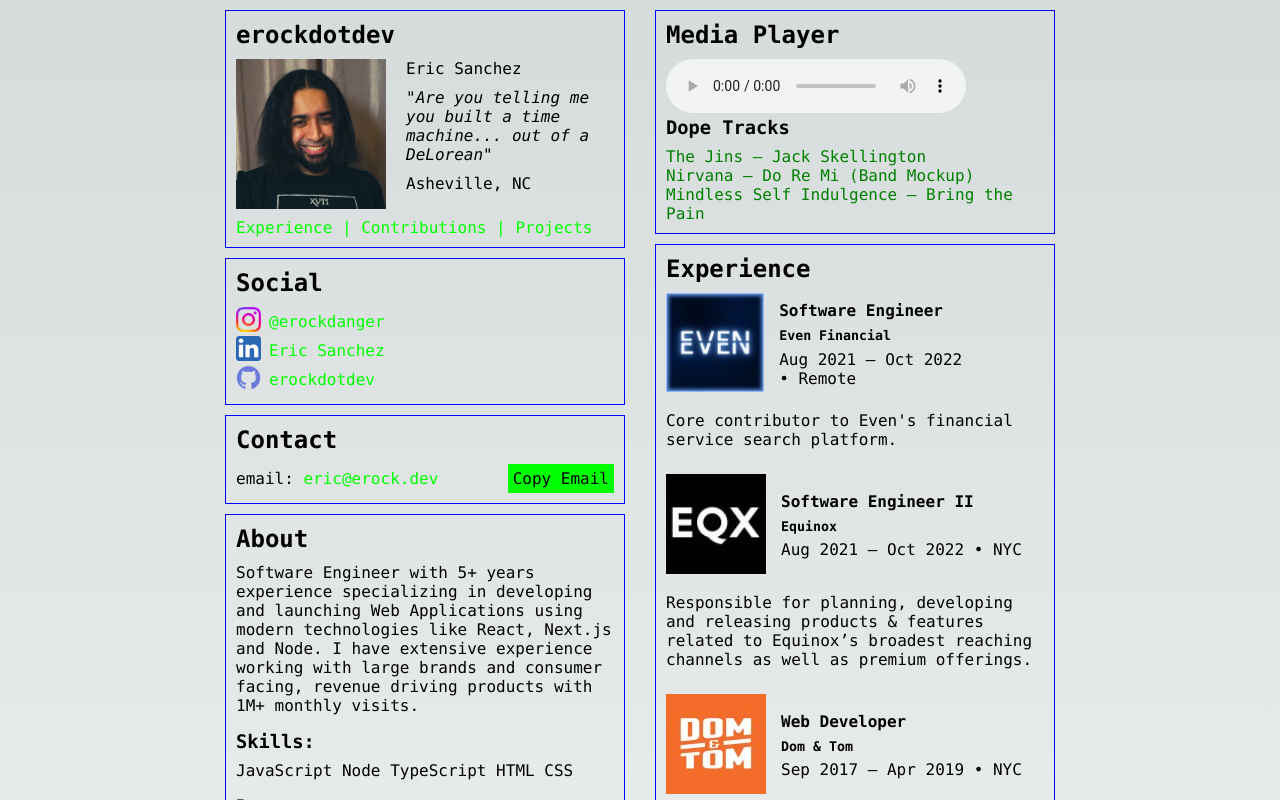
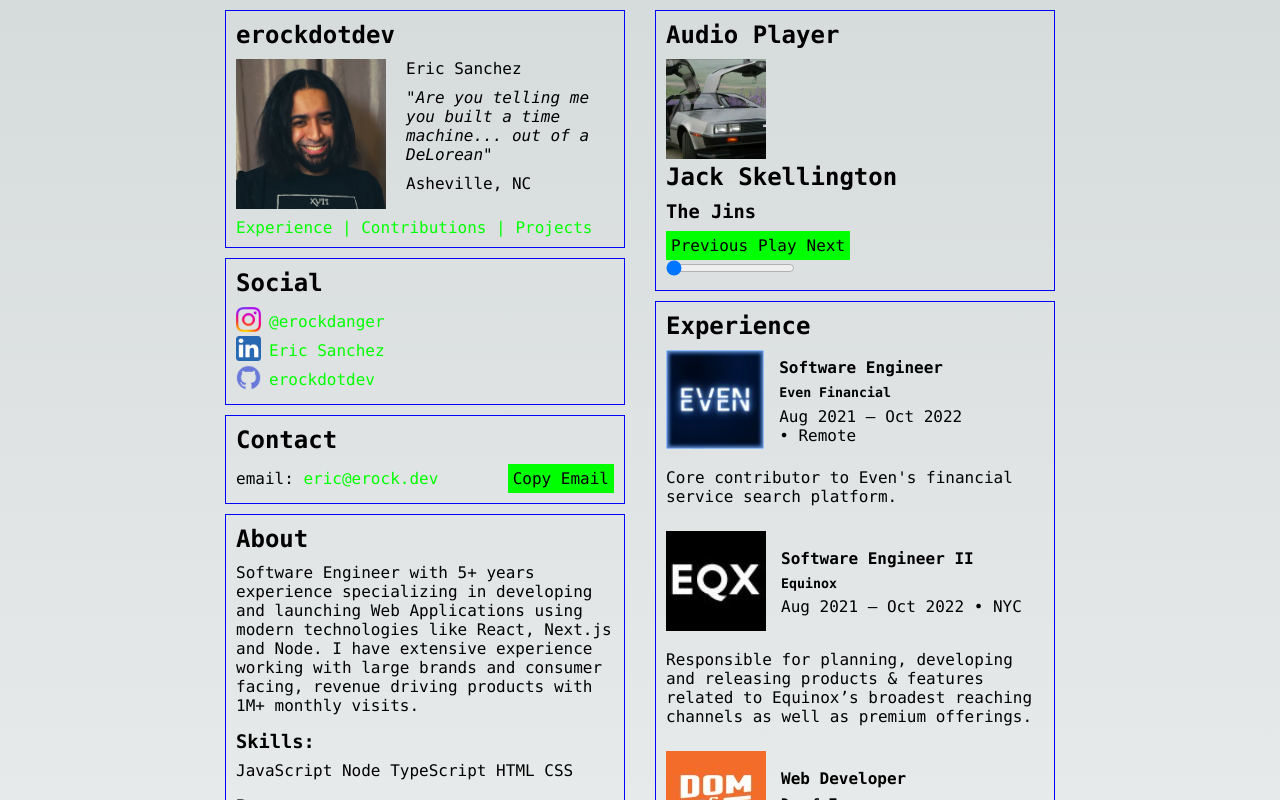
Before and after one commit to erockdotdev/erockdotdev, a Next.js app: page / in a window 1280 px wide. Shown: the top 800 px of the page. Built offline with nearby package versions, Linux system fonts and the light colour scheme.

Commit message:
scaffold audio player

```diff
--- /dev/null
+++ b/src/components/modules/info-cards/AudioPlayer/AudioControls/index.tsx
@@ -0,0 +1,65 @@
+import styles from "./styles.module.scss";
+
+interface IAudioControls {
+  isPlaying: boolean;
+  onPlayPauseClick: any;
+  onPrevClick: any;
+  onNextClick: any;
+}
+
+const AudioControls = ({
+  isPlaying,
+  onPlayPauseClick,
+  onPrevClick,
+  onNextClick,
+}: IAudioControls) => {
+  const renderPlayPauseButtons = (isPlaying: boolean) => {
+    if (isPlaying) {
+      return (
+        <button
+          type="button"
+          className="pause"
+          aria-label="Pause"
+          onClick={() => onPlayPauseClick(false)}
+        >
+          Play
+        </button>
+      );
+    } else {
+      return (
+        <button
+          type="button"
+          className="play"
+          aria-label="Play"
+          onClick={() => onPlayPauseClick(true)}
+        >
+          Play
+        </button>
+      );
+    }
+  };
+
+  return (
+    <div className={styles["audio-controls"]}>
+      <button
+        type="button"
+        className="prev"
+        aria-label="Previous"
+        onClick={onPrevClick}
+      >
+        Previous
+      </button>
+      {renderPlayPauseButtons(isPlaying)}
+      <button
+        type="button"
+        className="next"
+        aria-label="Next"
+        onClick={onPrevClick}
+      >
+        Next
+      </button>
+    </div>
+  );
+};
+
+export default AudioControls;
--- /dev/null
+++ b/src/components/modules/info-cards/AudioPlayer/demo-track.js
@@ -0,0 +1,23 @@
+export const tracks = [
+  {
+    title: "Jack Skellington",
+    artist: "The Jins",
+    audioSrc: "/audio/jack-skellington.mp3",
+    image: "/audio/delorean-placeholder.png",
+    color: "red",
+  },
+  {
+    title: "Do Re Mi (Band Mockup)",
+    artist: "Nirvana",
+    audioSrc: "/audio/do-re-mi.mp3",
+    image: "/audio/delorean-placeholder.png",
+    color: "green",
+  },
+  {
+    title: "Bring the Pain",
+    artist: "Mindless Self Indulgence",
+    audioSrc: "/audio/bring-the-pain.mp3",
+    image: "/audio/delorean-placeholder.png",
+    color: "blue",
+  },
+];
--- /dev/null
+++ b/src/components/modules/info-cards/AudioPlayer/index.tsx
@@ -0,0 +1,134 @@
+import Image from "next/image";
+import { useEffect, useRef, useState } from "react";
+import AudioControls from "./AudioControls";
+
+import styles from "./styles.module.scss";
+
+const AudioPlayer = ({ data: { tracks } }: any) => {
+  const [audio, setAudio] = useState<HTMLAudioElement | null>(null);
+  const [trackIndex, setTrackIndex] = useState(0);
+  const [trackProgress, setTrackProgress] = useState(0);
+  const [isPlaying, setIsPlaying] = useState(false);
+  const { title, artist, color, image, audioSrc } = tracks[trackIndex];
+
+  const audioRef = useRef<HTMLAudioElement | undefined>(
+    typeof Audio !== "undefined" ? new Audio() : undefined
+  );
+  useEffect(() => {
+    audioRef.current = new Audio(audioSrc);
+  }, [audioSrc]);
+  useEffect(() => {
+    return () => {
+      audioRef.current?.pause();
+      clearInterval(intervalRef.current);
+    };
+  }, []);
+  useEffect(() => {
+    audioRef.current?.pause();
+    audioRef.current = new Audio(audioSrc);
+    setTrackProgress(audioRef.current?.currentTime);
+
+    if (isReady.current) {
+      audioRef.current.play();
+      setIsPlaying(true);
+      startTimer();
+    } else {
+      isReady.current = true;
+    }
+  }, [trackIndex]);
+
+  const intervalRef = useRef();
+
+  const startTimer = () => {
+    clearInterval(intervalRef.current);
+    let intervalCurrent = intervalRef.current as any;
+    intervalCurrent = setInterval(() => {
+      if (audioRef.current?.ended) {
+        toNextTrack();
+      } else {
+        setTrackProgress(audioRef.current?.currentTime as number);
+      }
+    }, 1000);
+  };
+
+  const isReady = useRef(false);
+
+  const duration = audioRef.current?.duration;
+
+  useEffect(() => {
+    console.log("isPlaying", isPlaying);
+    console.log("audioRef.current", audioRef.current);
+    if (isPlaying) {
+      audioRef.current?.play();
+      startTimer();
+    } else {
+      audioRef.current?.pause();
+    }
+  }, [isPlaying]);
+
+  const toPrevTrack = () => {
+    if (trackIndex - 1 < 0) {
+      setTrackIndex(tracks.length - 1);
+    } else {
+      setTrackIndex(trackIndex - 1);
+    }
+  };
+
+  const toNextTrack = () => {
+    if (trackIndex < tracks.length - 1) {
+      setTrackIndex(tracks.length + 1);
+    } else {
+      setTrackIndex(0);
+    }
+  };
+
+  const onScrub = (value: any) => {
+    clearInterval(intervalRef.current);
+    if (audioRef.current?.currentTime) {
+      audioRef.current.currentTime = value;
+      setTrackProgress(audioRef.current.currentTime);
+    }
+  };
+
+  const onScrubEnd = () => {
+    if (!isPlaying) {
+      setIsPlaying(true);
+    }
+    startTimer();
+  };
+
+  return (
+    <div className={styles["audio-player"]}>
+      <div className={styles["track-info"]}>
+        <Image
+          className="artwork"
+          src={image}
+          alt={`track art work for ${title} by ${artist}`}
+          width={100}
+          height={100}
+        />
+        <h2 className="title">{title}</h2>
+        <h3 className="artist">{artist}</h3>
+        <AudioControls
+          isPlaying={isPlaying}
+          onPrevClick={toPrevTrack}
+          onNextClick={toNextTrack}
+          onPlayPauseClick={setIsPlaying}
+        />
+        <input
+          type="range"
+          value={trackProgress}
+          step="1"
+          min="0"
+          max={duration ? duration : `${duration}`}
+          className="progress"
+          onChange={e => onScrub(e.target.value)}
+          onMouseUp={onScrubEnd}
+          onMouseUp={onScrubEnd}
+        />
+      </div>
+    </div>
+  );
+};
+
+export default AudioPlayer;
--- a/src/components/modules/info-cards/index.tsx
+++ b/src/components/modules/info-cards/index.tsx
@@ -9,6 +9,7 @@
 import Social from "./Social";
 import Projects from "./Projects";
 import MediaPlayer from "./MediaPlayer";
+import AudioPlayer from "./AudioPlayer";
 
 const marshallInfoCards = (props: any) => {
   const { id, data } = props;
@@ -43,9 +44,8 @@
     case "projects":
       infoCard = <Projects {...props} />;
       break;
-    case "media-player":
-      console.log("marshall", data.playlist.tracks);
-      infoCard = <MediaPlayer {...props} />;
+    case "audio-player":
+      infoCard = <AudioPlayer {...props} />;
       break;
     default:
       infoCard = <div />; // how to handle no op?
--- a/src/pages/index.tsx
+++ b/src/pages/index.tsx
@@ -29,6 +29,7 @@
     contributions,
     projects,
     mediaPlayer,
+    audioPlayer,
   } = props;
 
   const isLoaded = useIsLoaded();
@@ -38,7 +39,7 @@
     type: "desktop",
     sections: [
       [overview, social, contact, about, education, associations],
-      [mediaPlayer, /*posts*/ experience, contributions, projects],
+      [audioPlayer, /*posts*/ experience, contributions, projects],
     ],
   };
 
@@ -46,7 +47,7 @@
     type: "mobile",
     sections: [
       overview,
-      mediaPlayer,
+      audioPlayer,
       social,
       contact,
       /*posts,*/
@@ -145,6 +146,7 @@
       contributions: data.contributions,
       projects: data.projects,
       mediaPlayer: data.mediaPlayer,
+      audioPlayer: data.audioPlayer,
     },
   };
 };
--- a/src/static.js
+++ b/src/static.js
@@ -1,3 +1,4 @@
+import { tracks } from "./components/modules/info-cards/AudioPlayer/demo-track";
 /**
  * @todos: reorganize static images
  */
@@ -307,6 +308,11 @@
   ],
 };
 
+const audioPlayer = {
+  type: "audio-player",
+  title: "Audio Player",
+  tracks,
+};
 const mediaPlayer = {
   type: "media-player",
   title: "Media Player",
@@ -331,6 +337,7 @@
     ],
   },
 };
+
 export const data = {
   overview,
   social,
@@ -342,4 +349,5 @@
   contributions,
   projects,
   mediaPlayer,
+  audioPlayer,
 };
```
Also changed, not shown: public/audio/delorean-placeholder.png (added), src/components/modules/info-cards/AudioPlayer/AudioControls/styles.module.scss (added), src/components/modules/info-cards/AudioPlayer/styles.module.scss (added), 1 other file (tests, documents, lock files or other folders).
